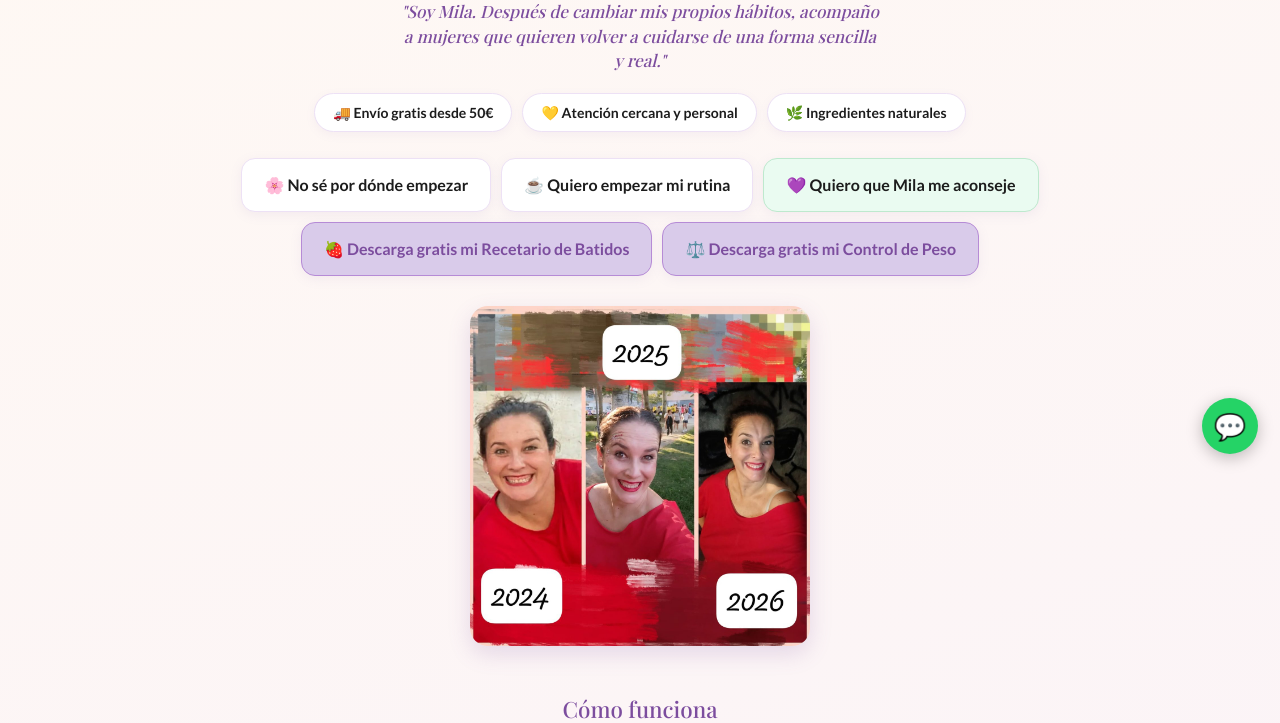
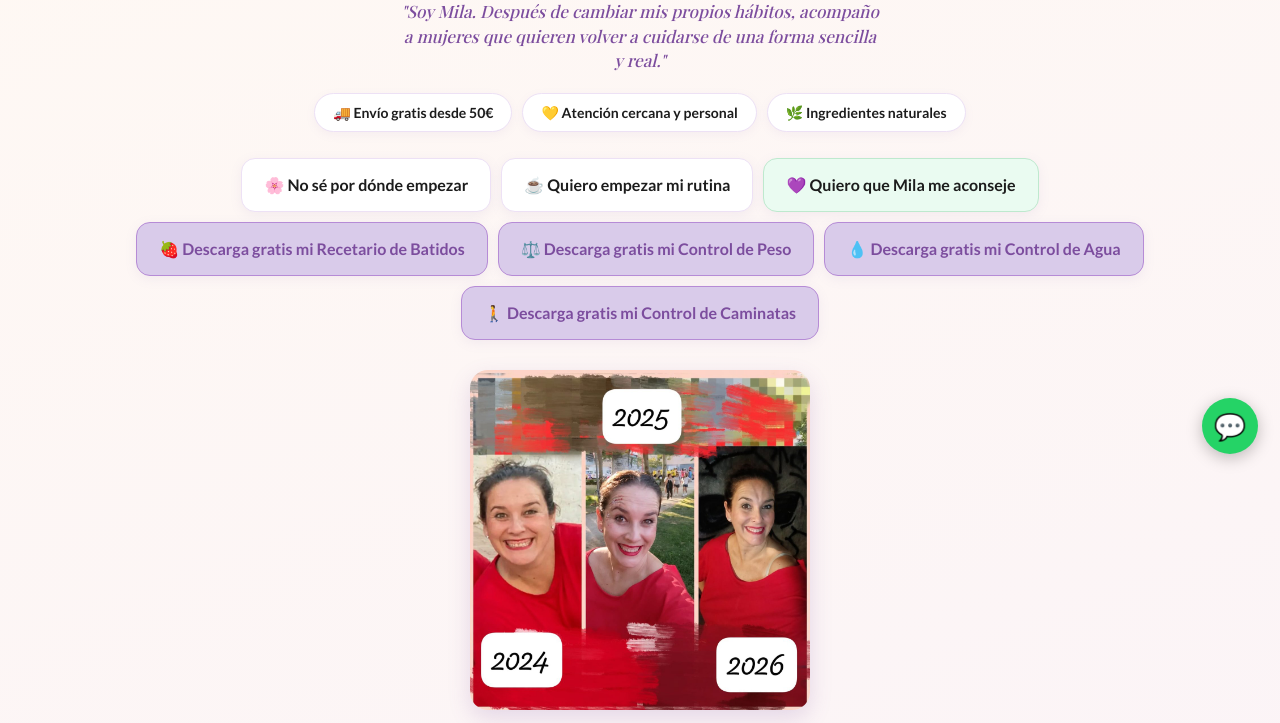
Before and after one commit to milafragaherrera2013-jpg/milafraga-app, a Flask app: page / in a window 1280 px wide. Shown: the part 324-1047 px from the top of the page. Run offline with Flask 3, Linux system fonts and the light colour scheme; some web fonts are replaced.

Commit message:
Update formulario.html

```diff
--- a/templates/formulario.html
+++ b/templates/formulario.html
@@ -47,6 +47,8 @@
   <div class="rutas-guiadas" style="margin-top: 10px;">
     <button type="button" class="ruta-btn ruta-btn-recurso" onclick="document.getElementById('modal-recetario').classList.add('activo')">🍓 Descarga gratis mi Recetario de Batidos</button>
     <button type="button" class="ruta-btn ruta-btn-recurso" onclick="document.getElementById('modal-control-peso').classList.add('activo')">⚖️ Descarga gratis mi Control de Peso</button>
+    <button type="button" class="ruta-btn ruta-btn-recurso" onclick="document.getElementById('modal-control-agua').classList.add('activo')">💧 Descarga gratis mi Control de Agua</button>
+    <button type="button" class="ruta-btn ruta-btn-recurso" onclick="document.getElementById('modal-control-caminatas').classList.add('activo')">🚶 Descarga gratis mi Control de Caminatas</button>
   </div>
 </div>
 
@@ -70,6 +72,34 @@
     <h3>Casi lo tienes 💜</h3>
     <p>Dime tu nombre y tu WhatsApp y te llevas tu plantilla de <b>Control de Peso</b> en PDF, gratis.</p>
     <form action="{{ url_for('control_peso') }}" method="POST">
+      <input type="text" name="nombre_lead" placeholder="Tu nombre" required>
+      <input type="text" name="telefono_lead" placeholder="Tu WhatsApp" required>
+      <button type="submit" class="modal-boton">⬇️ Descargar mi plantilla</button>
+    </form>
+    <p class="modal-nota">Solo usaré tus datos para acompañarte — nada de spam. 🌿</p>
+  </div>
+</div>
+
+<div class="modal-overlay" id="modal-control-agua">
+  <div class="modal-caja">
+    <span class="modal-cerrar" onclick="document.getElementById('modal-control-agua').classList.remove('activo')">&times;</span>
+    <h3>Casi lo tienes 💜</h3>
+    <p>Dime tu nombre y tu WhatsApp y te llevas tu plantilla de <b>Control de Agua</b> en PDF, gratis.</p>
+    <form action="{{ url_for('control_agua') }}" method="POST">
+      <input type="text" name="nombre_lead" placeholder="Tu nombre" required>
+      <input type="text" name="telefono_lead" placeholder="Tu WhatsApp" required>
+      <button type="submit" class="modal-boton">⬇️ Descargar mi plantilla</button>
+    </form>
+    <p class="modal-nota">Solo usaré tus datos para acompañarte — nada de spam. 🌿</p>
+  </div>
+</div>
+
+<div class="modal-overlay" id="modal-control-caminatas">
+  <div class="modal-caja">
+    <span class="modal-cerrar" onclick="document.getElementById('modal-control-caminatas').classList.remove('activo')">&times;</span>
+    <h3>Casi lo tienes 💜</h3>
+    <p>Dime tu nombre y tu WhatsApp y te llevas tu plantilla de <b>Control de Caminatas</b> en PDF, gratis.</p>
+    <form action="{{ url_for('control_caminatas') }}" method="POST">
       <input type="text" name="nombre_lead" placeholder="Tu nombre" required>
       <input type="text" name="telefono_lead" placeholder="Tu WhatsApp" required>
       <button type="submit" class="modal-boton">⬇️ Descargar mi plantilla</button>
```
